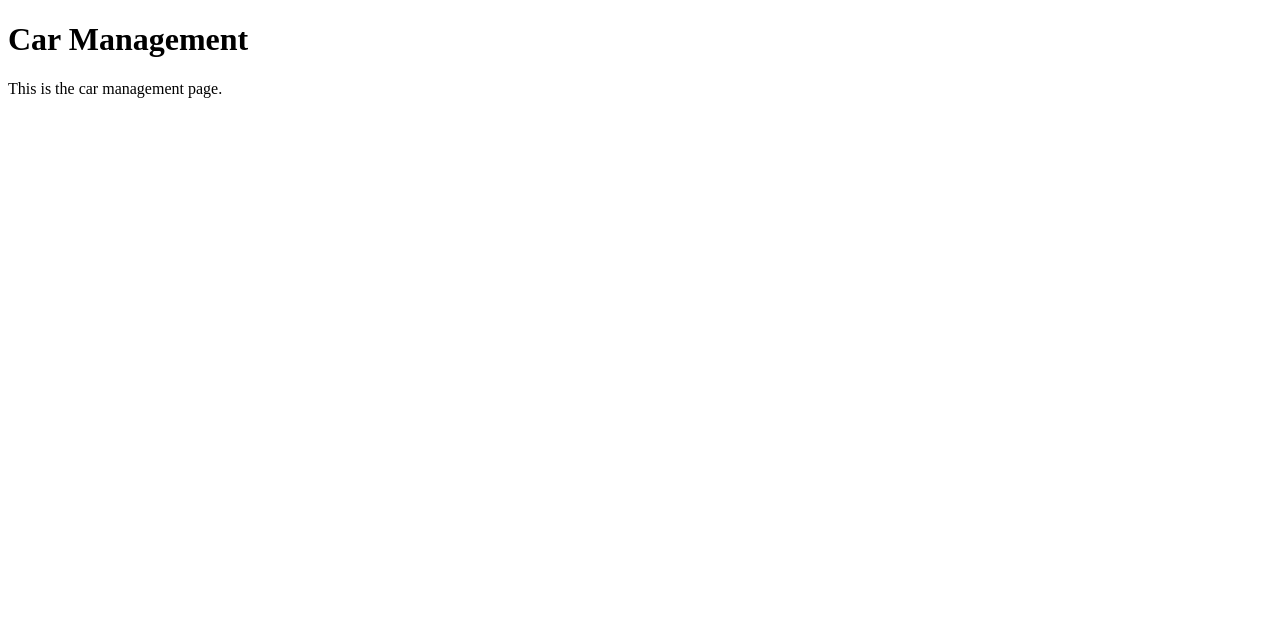
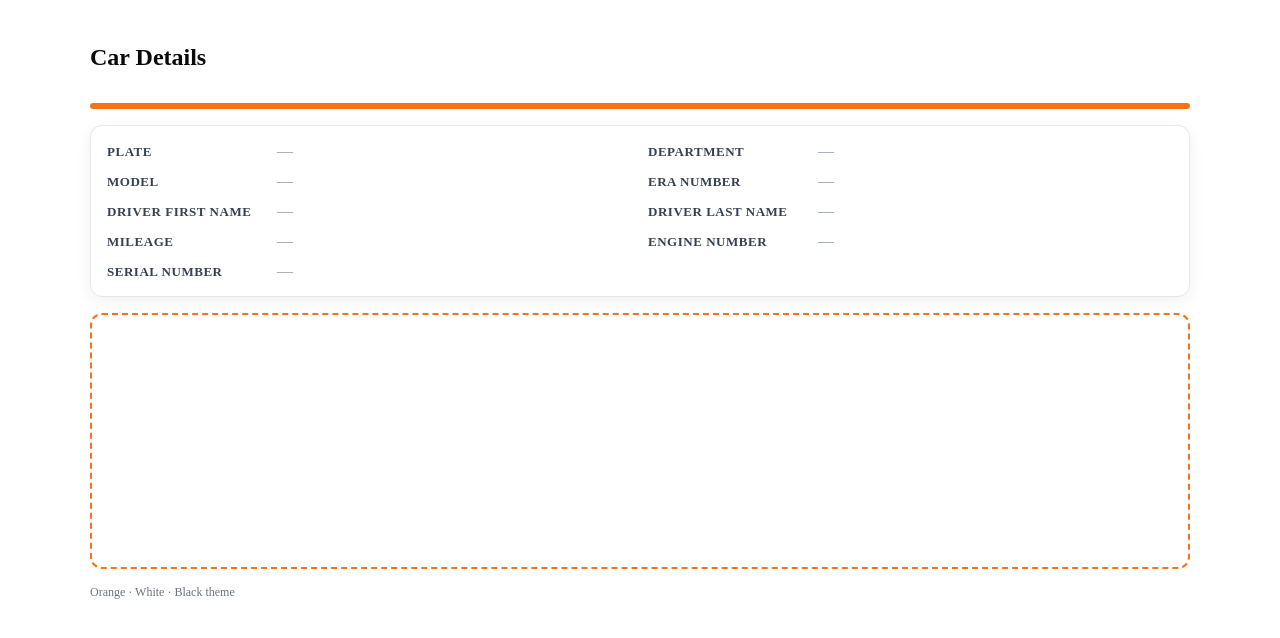
Before and after one commit to hippiehabesha/Garage-management-system, a Next.js app in the folder website/: page /client/car in a window 1280 px wide. Shown: the top 638 px of the page. Built offline with nearby package versions, Linux system fonts and the light colour scheme.

Commit message:
update on the car detail.

```diff
--- a/website/app/client/car/page.tsx
+++ b/website/app/client/car/page.tsx
@@ -1,10 +1,177 @@
 "use client";
 
+import { useEffect, useMemo, useState } from "react";
+import { useSearchParams } from "next/navigation";
+import styles from "@/style/client/car.module.css";
+
+function V({ v }: { v: string | null }) {
+  const value = v && v.trim() !== "" ? v : "—";
+  return (
+    <span className={value === "—" ? styles.placeholder : styles.value}>
+      {value}
+    </span>
+  );
+}
+
 export default function Car() {
+  const params = useSearchParams();
+
+  const qp = useMemo(
+    () => ({
+      plate: params.get("plate"),
+      department: params.get("department"),
+      model: params.get("model"),
+      era_number: params.get("era_number"),
+      driver_first_name: params.get("driver_first_name"),
+      driver_last_name: params.get("driver_last_name"),
+      mileage: params.get("mileage"),
+      engine_number: params.get("engine_number"),
+      serial_number: params.get("serial_number"),
+    }),
+    [params]
+  );
+
+  const [plate, setPlate] = useState<string | null>(qp.plate);
+  const [department, setDepartment] = useState<string | null>(qp.department);
+  const [model, setModel] = useState<string | null>(qp.model);
+  const [era_number, setEraNumber] = useState<string | null>(qp.era_number);
+  const [driver_first_name, setDriverFirstName] = useState<string | null>(
+    qp.driver_first_name
+  );
+  const [driver_last_name, setDriverLastName] = useState<string | null>(
+    qp.driver_last_name
+  );
+  const [mileage, setMileage] = useState<string | null>(qp.mileage);
+  const [engine_number, setEngineNumber] = useState<string | null>(
+    qp.engine_number
+  );
+  const [serial_number, setSerialNumber] = useState<string | null>(
+    qp.serial_number
+  );
+
+  // Keep state in sync if query params change (e.g., via navigation)
+  useEffect(() => {
+    setPlate(qp.plate);
+    setDepartment(qp.department);
+    setModel(qp.model);
+    setEraNumber(qp.era_number);
+    setDriverFirstName(qp.driver_first_name);
+    setDriverLastName(qp.driver_last_name);
+    setMileage(qp.mileage);
+    setEngineNumber(qp.engine_number);
+    setSerialNumber(qp.serial_number);
+  }, [qp]);
+
+  // Fetch full details using plate or serial_number
+  useEffect(() => {
+    const key = qp.plate || qp.serial_number;
+    if (!key) return;
+
+    const url = new URL("http://localhost:3001/api/cars/detail");
+    if (qp.plate) url.searchParams.set("plate", qp.plate);
+    if (qp.serial_number)
+      url.searchParams.set("serial_number", qp.serial_number);
+
+    let cancelled = false;
+    (async () => {
+      try {
+        const res = await fetch(url.toString());
+        const ct = res.headers.get("content-type") || "";
+        const raw = await res.text();
+        let data: any = null;
+        if (ct.includes("application/json")) {
+          try {
+            data = JSON.parse(raw);
+          } catch {
+            throw new Error("Invalid JSON from server");
+          }
+        } else {
+          throw new Error(
+            raw?.slice(0, 200) || "Non-JSON response from server"
+          );
+        }
+        if (!res.ok || !data?.ok)
+          throw new Error(data?.message || "Fetch failed");
+        const car = data.car || {};
+        if (cancelled) return;
+        if (car.plate !== undefined) setPlate(String(car.plate ?? ""));
+        if (car.department !== undefined)
+          setDepartment(String(car.department ?? ""));
+        if (car.model !== undefined) setModel(String(car.model ?? ""));
+        if (car.era_number !== undefined)
+          setEraNumber(String(car.era_number ?? ""));
+        if (car.driver_first_name !== undefined)
+          setDriverFirstName(String(car.driver_first_name ?? ""));
+        if (car.driver_last_name !== undefined)
+          setDriverLastName(String(car.driver_last_name ?? ""));
+        if (car.mileage !== undefined) setMileage(String(car.mileage ?? ""));
+        if (car.engine_number !== undefined)
+          setEngineNumber(String(car.engine_number ?? ""));
+        if (car.serial_number !== undefined)
+          setSerialNumber(String(car.serial_number ?? ""));
+      } catch {
+        // ignore errors; display whatever is available
+      }
+    })();
+
+    return () => {
+      cancelled = true;
+    };
+  }, [qp.plate, qp.serial_number]);
+
   return (
-    <div>
-      <h1>Car Management</h1>
-      <p>This is the car management page.</p>
+    <div className={styles.container}>
+      <div className={styles.header}>
+        <h1 className={styles.title}>Car Details</h1>
+      </div>
+      <div className={styles.accent} />
+
+      <section className={styles.card}>
+        <div className={styles.grid}>
+          <div className={styles.row}>
+            <div className={styles.label}>Plate</div>
+            <V v={plate} />
+          </div>
+          <div className={styles.row}>
+            <div className={styles.label}>Department</div>
+            <V v={department} />
+          </div>
+          <div className={styles.row}>
+            <div className={styles.label}>Model</div>
+            <V v={model} />
+          </div>
+          <div className={styles.row}>
+            <div className={styles.label}>ERA Number</div>
+            <V v={era_number} />
+          </div>
+          <div className={styles.row}>
+            <div className={styles.label}>Driver First Name</div>
+            <V v={driver_first_name} />
+          </div>
+          <div className={styles.row}>
+            <div className={styles.label}>Driver Last Name</div>
+            <V v={driver_last_name} />
+          </div>
+          <div className={styles.row}>
+            <div className={styles.label}>Mileage</div>
+            <V v={mileage} />
+          </div>
+          <div className={styles.row}>
+            <div className={styles.label}>Engine Number</div>
+            <V v={engine_number} />
+          </div>
+          <div className={styles.row}>
+            <div className={styles.label}>Serial Number</div>
+            <V v={serial_number} />
+          </div>
+        </div>
+      </section>
+
+      <section className={styles.listArea}>
+        {/* reserved for list content to be added later */}
+      </section>
+
+      <div className={styles.footerNote}>Orange · White · Black theme</div>
     </div>
   );
 }
--- /dev/null
+++ b/website/style/client/car.module.css
@@ -0,0 +1,80 @@
+:root {
+}
+
+.container {
+  display: flex;
+  flex-direction: column;
+  gap: 16px;
+  padding: 20px;
+  max-width: 1100px;
+  margin: 0 auto;
+}
+
+.header {
+  display: flex;
+  align-items: center;
+  justify-content: space-between;
+}
+
+.title {
+  font-size: 24px;
+  font-weight: 700;
+  color: #0a0a0a;
+}
+
+.accent {
+  height: 6px;
+  background: #f97316; /* orange */
+  border-radius: 999px;
+}
+
+.card {
+  background: #ffffff;
+  border: 1px solid #e5e7eb;
+  border-radius: 12px;
+  padding: 16px;
+  box-shadow: 0 4px 16px rgba(0, 0, 0, 0.06);
+}
+
+.grid {
+  display: grid;
+  grid-template-columns: repeat(2, minmax(0, 1fr));
+  gap: 12px 16px;
+}
+
+.row {
+  display: grid;
+  grid-template-columns: 160px 1fr;
+  align-items: baseline;
+  gap: 10px;
+}
+
+.label {
+  color: #374151; /* gray-700 */
+  font-size: 13px;
+  font-weight: 600;
+  text-transform: uppercase;
+  letter-spacing: 0.04em;
+}
+
+.value {
+  color: #0a0a0a;
+  font-weight: 600;
+}
+
+.placeholder {
+  color: #9ca3af; /* gray-400 */
+}
+
+.listArea {
+  background: #ffffff;
+  border: 2px dashed #f97316; /* orange */
+  border-radius: 12px;
+  min-height: 220px;
+  padding: 16px;
+}
+
+.footerNote {
+  color: #6b7280; /* gray-500 */
+  font-size: 12px;
+}
```
Also changed, not shown: website/app/client/main/page.tsx (+28 -2 lines), 1 other file (tests, documents, lock files or other folders).
